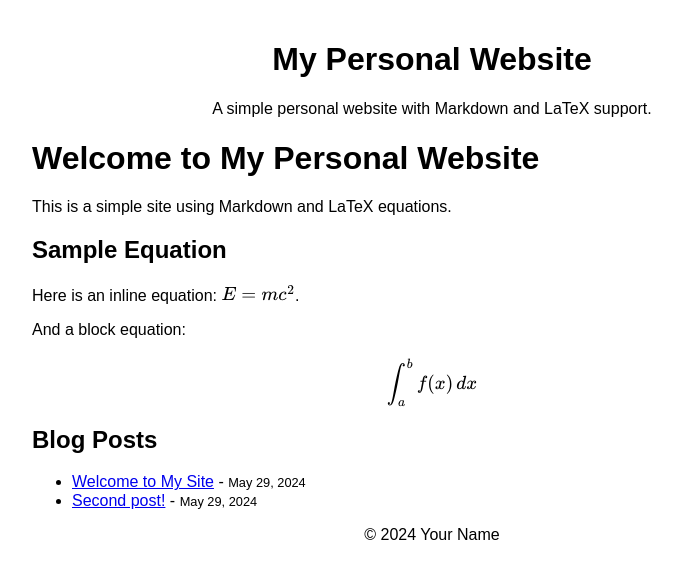
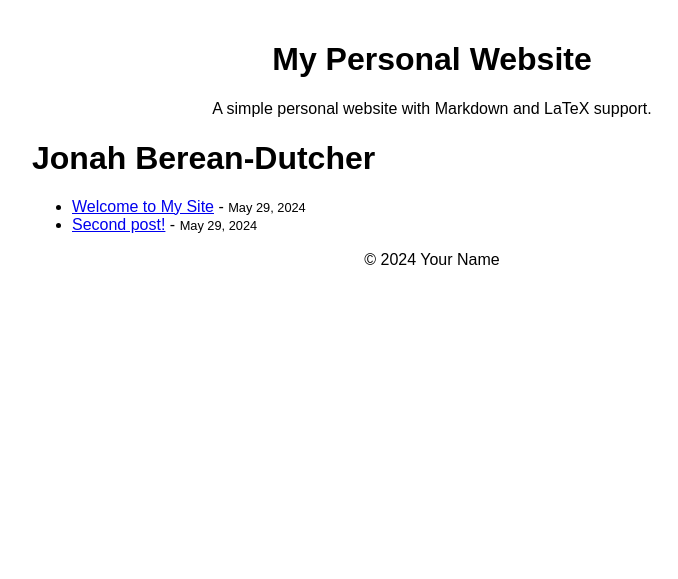
Before and after one commit to jonahbd1/website, a Jekyll site: the page built from index.md, in a window 1280 px wide. Shown: the top 579 px of the page, without its empty margins (208-886 px from the left). Built offline with Jekyll 4.4.1, drawn with Linux system fonts in a browser that asks for light colours.

Commit message:
Update index.md

```diff
--- a/index.md
+++ b/index.md
@@ -3,26 +3,12 @@
 title: Home
 ---
 
-# Welcome to My Personal Website
-
-This is a simple site using Markdown and LaTeX equations.
-
-## Sample Equation
-
-Here is an inline equation: $E=mc^2$.
-
-And a block equation:
-
-$$
-\int_{a}^{b} f(x) \, dx
-$$
-
-## Blog Posts
+# Jonah Berean-Dutcher
 
 <ul>
   {% for post in site.posts %}
     <li>
-      <a href="{{ post.url }}">{{ post.title }}</a> - <small>{{ post.date | date: "%B %d, %Y" }}</small>
+      <a href="{{ post.url | prepend: site.baseurl }}">{{ post.title }}</a> - <small>{{ post.date | date: "%B %d, %Y" }}</small>
     </li>
   {% endfor %}
 </ul>
```
